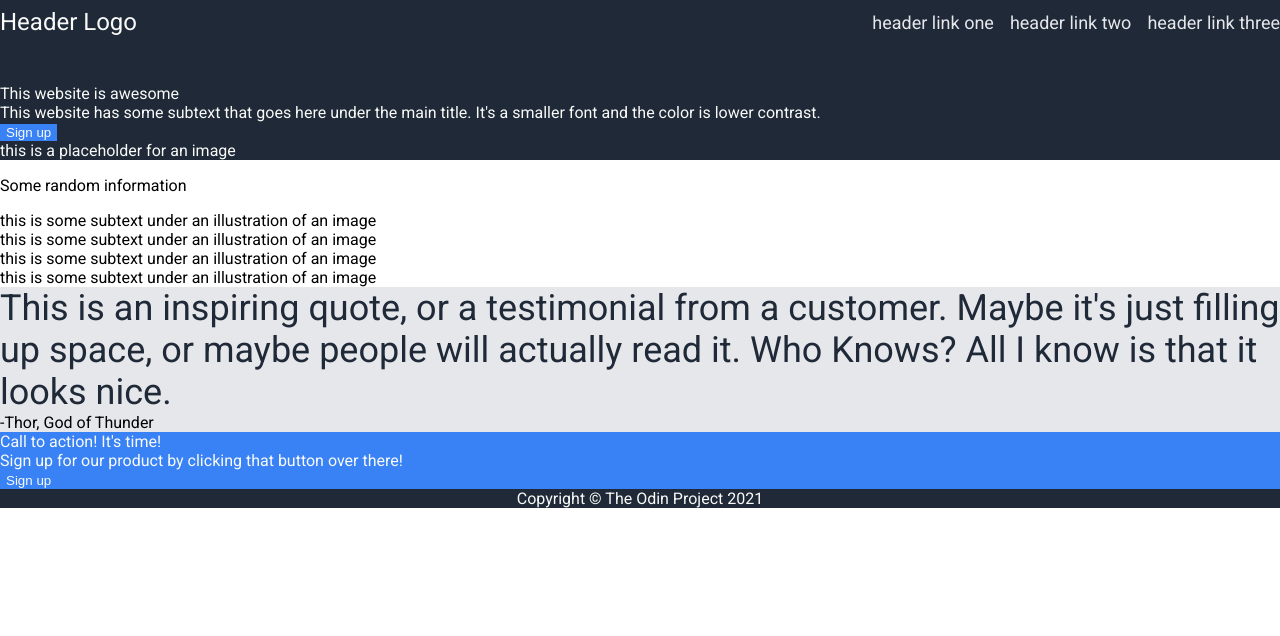
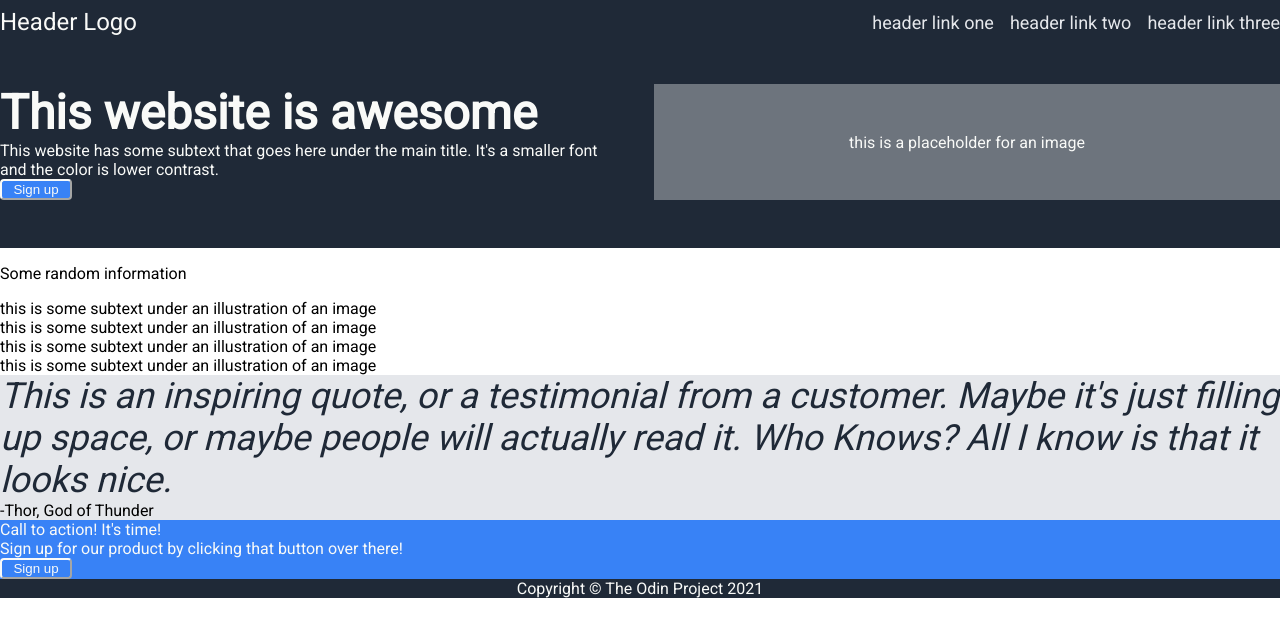
Before and after one commit to rmcclintick/Landing-Page, a plain HTML site: page index.html in a window 1280 px wide. Drawn offline with Linux system fonts and the light colour scheme.

Commit message:
Styled hero-field. needs full page padding

```diff
--- a/index.html
+++ b/index.html
@@ -19,10 +19,16 @@
         </div>
 
         <div class="hero-field">
-            <div class="hero-main">This website is awesome</div>
-            <div class="hero-secondary">This website has some subtext that goes here under the main title. It's a smaller font and the color is lower contrast.</div>
-            <button>Sign up</button>
-            <div>this is a placeholder for an image</div>
+            <div class="hero-left">
+                <div class="hero-main">This website is awesome</div>
+                <div class="hero-secondary">This website has some subtext that goes here under the main title. It's a smaller font and the color is lower contrast.</div>
+                <button>Sign up</button>
+            </div>
+
+            <div class="hero-right">
+                this is a placeholder for an image
+
+            </div>
         </div>
 
         <div class="info">
--- a/styles.css
+++ b/styles.css
@@ -3,6 +3,9 @@
 body {
     font-family: Roboto;
     margin: 0;
+    display:flex;
+    flex-direction: column;
+
 }
 .header {
     display: flex;
@@ -34,6 +37,28 @@ a {
 .hero-field {
     background-color: #1F2937;
     color:#F9FAF8;
+    display: flex;
+    gap: 28px;
+    padding-bottom: 48px;
+}
+
+.hero-main {
+    font-size: 48px;
+    font-weight: 800;
+}
+
+.hero-left {
+    flex: 1;
+    display: flex;
+    flex-direction: column;
+}
+
+.hero-right {
+    flex: 1;
+    display: flex;
+    justify-content: center;
+    align-items: center;
+    background-color: #6d747d
 }
 
 .quote {
@@ -42,7 +67,7 @@ a {
 
 .quote-text {
     font-size: 36px;
-    font-weight: italic;
+    font-style: italic;
     color:#1F2937
 }
 
@@ -54,8 +79,9 @@ a {
 button {
     background-color: #3882F6;
     color: #F9FAF8;
-    border: #F9FAF8;
-
+    border-color: #F9FAF8;
+    width: 72px;
+    border-radius: 4px;
 }
 
 .footer {
```
